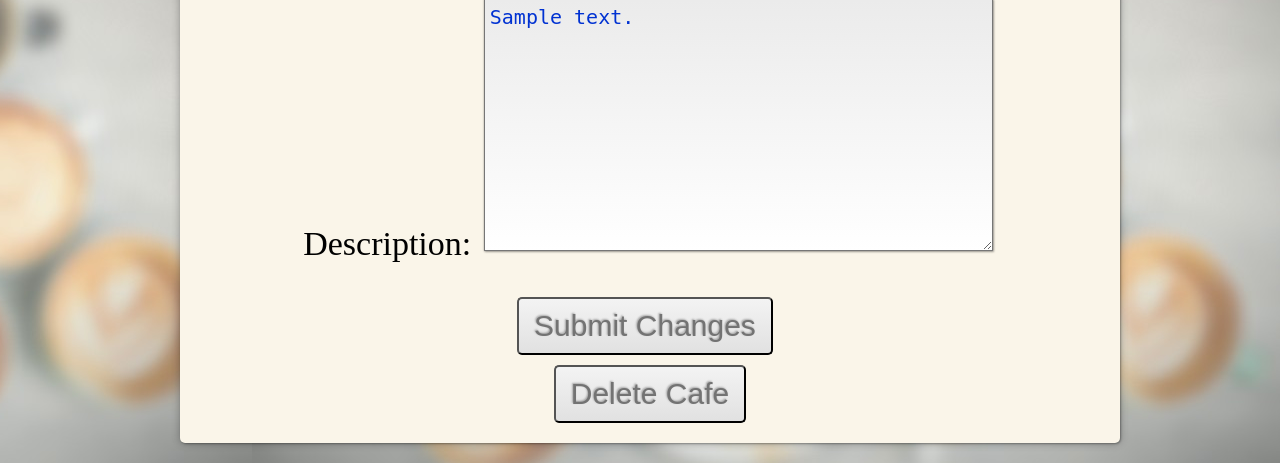
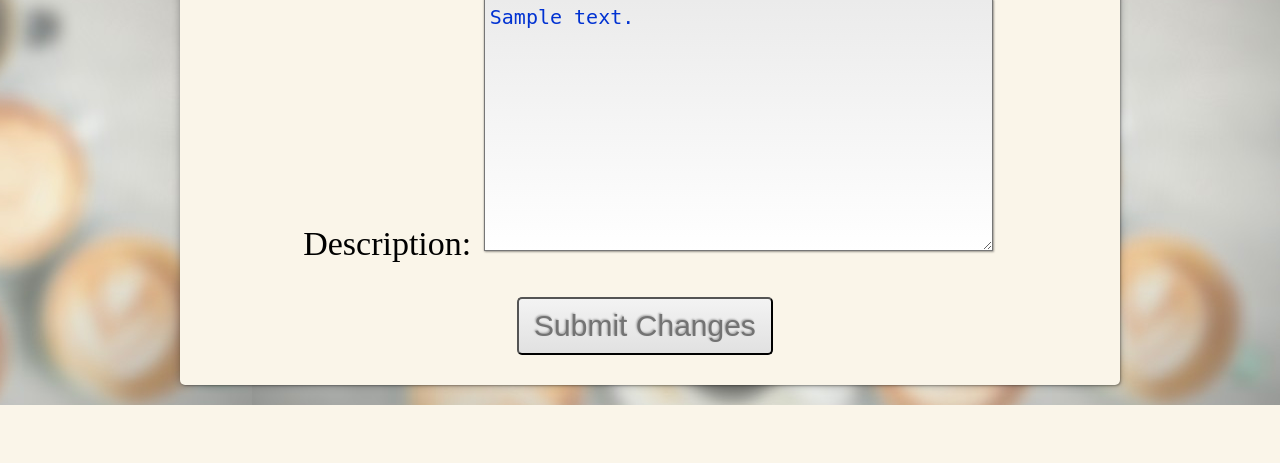
Before and after one commit to andreaschari/Cafeholics, a Django app: a page that uses templates/cafe/edit_cafe.html in a window 1280 px wide. Shown: the part 864-1327 px from the top of the page. After the commit the page ends 1269 px from the top, so only its background shows below. Run offline with Django 3.2, Linux system fonts and the light colour scheme; a user stored in the database is signed in; tables that the repository leaves empty hold one stand-in row (values such as "Sample post").

Commit message:
fixing delete functions

```diff
--- a/cafe/views.py
+++ b/cafe/views.py
@@ -5,6 +5,7 @@ from django.views.generic import UpdateView
 from django.urls import reverse
 from cafe.forms import *
 from cafe.models import *
+from django.shortcuts import get_object_or_404
 
 
 class EditCafeView(UpdateView):
@@ -211,7 +212,7 @@ def my_account(request):
 
 @login_required
 def delete_account(request):
-    UserProfile.objects.filter.get(request.user.get_username()).delete()
+    UserProfile.objects.all().filter(username=request.user.get_username()).delete()
     return redirect('/')
 
 
@@ -229,15 +230,13 @@ def my_cafes(request):
     cafe_list = Cafe.objects.filter(owner=user)
     return render(request, 'cafe/my_cafes.html', {'cafe_list': cafe_list})
 
-
+@login_required
 def delete_cafe(request, cafe_name_slug):
-    try:
-        cafe = Cafe.objects.get(slug=cafe_name_slug)
-    except Cafe.DoesNotExist:
-        cafe = None
-    if cafe:
-        cafe.delete()
-    return redirect('/cafe/my_cafes.html')
+    # if request.method == 'POST':
+        cafe = Cafe.objects.all().filter(slug=cafe_name_slug)
+        # print(cafe.name)
+        get_object_or_404(cafe, slug=cafe_name_slug).delete()
+        return redirect('/cafe/my_account/my_cafes/')
 
 
 @login_required
--- a/templates/cafe/edit_cafe.html
+++ b/templates/cafe/edit_cafe.html
@@ -12,6 +12,5 @@
         {% csrf_token %}
         {{ form.as_p }}
         <button class="submit" type="submit">Submit Changes</button><br/>
-        <button onclick="window.location.href = '{% url 'delete_cafe' cafe.slug %}';">Delete Cafe</button><br>
     </form>
 {% endblock %}
--- a/templates/cafe/my_account.html
+++ b/templates/cafe/my_account.html
@@ -15,7 +15,7 @@
        First Name: {{ first_name }}<br>
        Last Name: {{ last_name }}<br>
        Email: {{ email }}<br><br>
-       <button onclick="window.location.href = '{% url 'delete_account' cafe.slug %}';">Delete Account</button><br>
+{#       <button onclick="window.location.href = '{% url 'delete_account' cafe.slug %}';">Delete Account</button><br>#}
     {% if is_owner %}
 		<button onclick="window.location.href = '{% url 'add_cafe'%}';">Add a Cafe</button>
 		<button onclick="window.location.href = '{% url 'my_cafes'%}';">My Cafes</button>
--- a/templates/cafe/my_reviews.html
+++ b/templates/cafe/my_reviews.html
@@ -23,7 +23,7 @@
                 Feedback Comments :<br>
                 {{ review.comments }} <br>
                 <button onclick="window.location.href = '{% url 'edit_review' review.cafe.slug %}';">Edit</button>
-                <button onclick="window.location.href = '{% url 'delete_review' review.cafe.slug %}';">Delete</button>
+{#                <button onclick="window.location.href = '{% url 'delete_review' review.cafe.slug %}';">Delete</button>#}
             </div>
             <br>
         {% endfor %}
```
